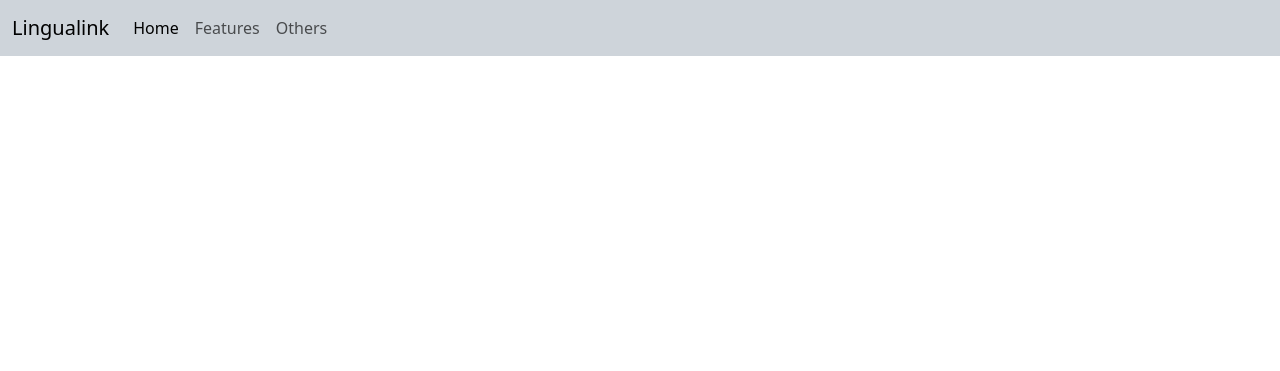
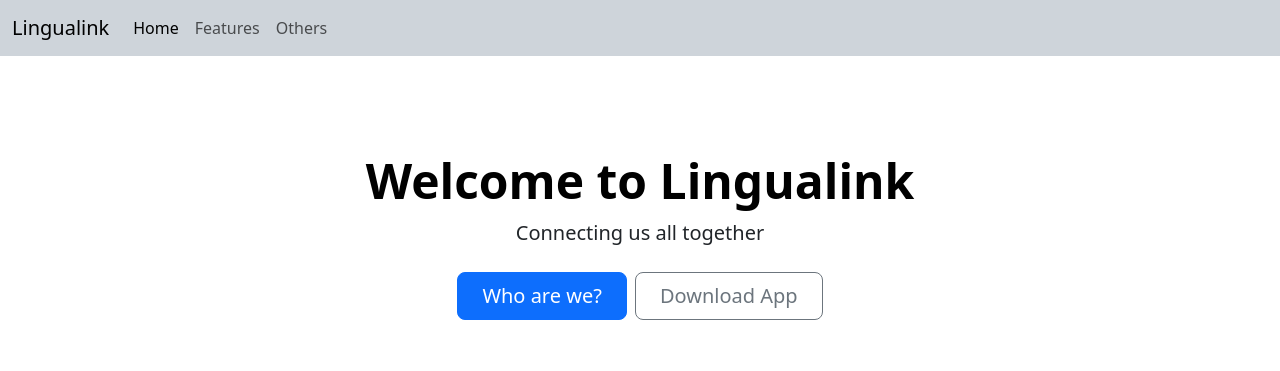
Before and after one commit to Nafiz-Siddique/1800_202530_BBY29, a website built with Vite: page index.html in a window 1280 px wide. Built offline with nearby package versions, Linux system fonts and the light colour scheme.

Commit message:
Hadrian's Changes

```diff
--- a/index.html
+++ b/index.html
@@ -1,28 +1,32 @@
 <!DOCTYPE html>
 <html lang="en">
-
   <head>
     <title>Lingualink Front Page</title>
-    <meta name="Lingualink Index" content="Lingualink">
-
+    <meta name="Lingualink Index" content="Lingualink" />
 
     <!-- Required meta tags -->
-    <meta charset="utf-8">
-    <meta name="viewport" content="width=device-width, initial-scale=1">
+    <meta charset="utf-8" />
+    <meta name="viewport" content="width=device-width, initial-scale=1" />
 
     <!-- Other libraries go here -->
 
     <!-- Link to styles of your own -->
-    <link rel="stylesheet" href="./styles/style.css">
-
+    <link rel="stylesheet" href="./styles/style.css" />
   </head>
 
   <body>
-
     <nav class="navbar navbar-expand-lg bg-dark-subtle">
       <div class="container-fluid">
         <a class="navbar-brand" href="#">Lingualink</a>
-    <button class="navbar-toggler" type="button" data-bs-toggle="collapse" data-bs-target="#navbarNavAltMarkup" aria-controls="navbarNavAltMarkup" aria-expanded="false" aria-label="Toggle navigation">
+        <button
+          class="navbar-toggler"
+          type="button"
+          data-bs-toggle="collapse"
+          data-bs-target="#navbarNavAltMarkup"
+          aria-controls="navbarNavAltMarkup"
+          aria-expanded="false"
+          aria-label="Toggle navigation"
+        >
           <span class="navbar-toggler-icon"></span>
         </button>
         <div class="collapse navbar-collapse" id="navbarNavAltMarkup">
@@ -30,20 +34,37 @@
             <a class="nav-link active" aria-current="page" href="#">Home</a>
             <a class="nav-link" href="#">Features</a>
             <a class="nav-link" href="#">Others</a>
-
           </div>
         </div>
       </div>
     </nav>
 
+    <div class="px-4 py-5 my-5 text-center">
+      <h1 class="display-5 fw-bold text-body-emphasis">
+        Welcome to Lingualink
+      </h1>
+      <div class="col-lg-6 mx-auto">
+        <p class="lead mb-4">Connecting us all together</p>
+        <div class="d-grid gap-2 d-sm-flex justify-content-sm-center">
+          <a href="" target="_blank"
+            ><button type="button" class="btn btn-primary btn-lg px-4 gap-3">
+              Who are we?
+            </button></a
+          >
+          <a href="" target="_blank">
+            <button type="button" class="btn btn-outline-secondary btn-lg px-4">
+              Download App
+            </button>
+          </a>
+        </div>
+      </div>
+    </div>
 
     <!---------------------------------------------->
     <!-- Your own JavaScript functions go here    -->
     <!---------------------------------------------->
 
     <!-- Link to scripts of your own -->
-    <script type="module" src="src/main.js" ></script>
-
+    <script type="module" src="src/main.js"></script>
   </body>
-
 </html>
```
Lines whose indentation alone changed are shown as unchanged.
